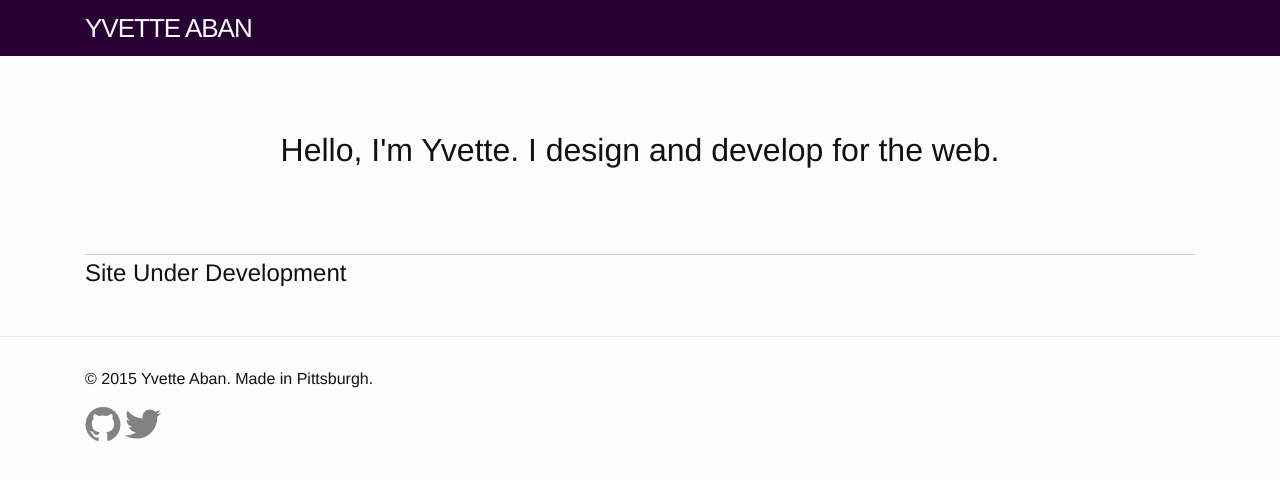
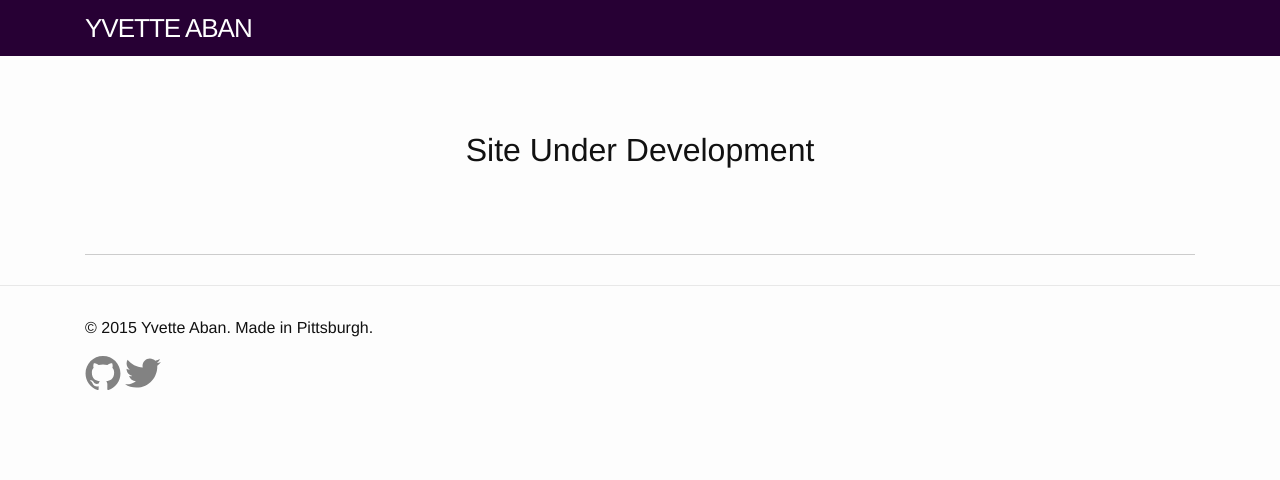
Before and after one commit to yvetteaban/yvetteaban.github.io, a Jekyll site: the page built from index.html, in a window 1280 px wide. Shown: the top 480 px of the page. Built offline with Jekyll 4.4.1, drawn with Linux system fonts in a browser that asks for light colours.

Commit message:
Edit landing page.

```diff
--- a/index.html
+++ b/index.html
@@ -4,36 +4,6 @@ layout: default
 
 <div class="home">
 
-  <h1 class="intro">Hello, I'm Yvette. I design and develop for the web.</h1>
-  <h2>Site Under Development</h2>
-
-<!--   <section class="portfolio">
-    <div class="pnav">
-      <p class="title left">Recent Works</p>
-      <p class="right"><a href="#">View Work</a></p>
-    </div>
-    <ul class="pthumbs">
-      <li><img src="#" alt="placeholder" width="220" height="300" /></li>
-      <li><img src="#" alt="placeholder" width="220" height="300" /></li>
-      <li><img src="#" alt="placeholder" width="220" height="300" /></li>
-      <li><img src="#" alt="placeholder" width="220" height="300" /></li>
-    </ul>
-  </section>
- -->
-<!--   <h1 class="page-heading">Posts</h1>
- -->
-<!--   <ul class="post-list">
-    {% for post in site.posts %}
-      <li>
-        <span class="post-meta">{{ post.date | date: "%b %-d, %Y" }}</span>
-
-        <h2>
-          <a class="post-link" href="{{ post.url | prepend: site.baseurl }}">{{ post.title }}</a>
-        </h2>
-      </li>
-    {% endfor %}
-  </ul> -->
-
-<!--   <p class="rss-subscribe">subscribe <a href="{{ "/feed.xml" | prepend: site.baseurl }}">via RSS</a></p> -->
+  <h1 class="intro">Site Under Development</h1>
 
 </div>
```
